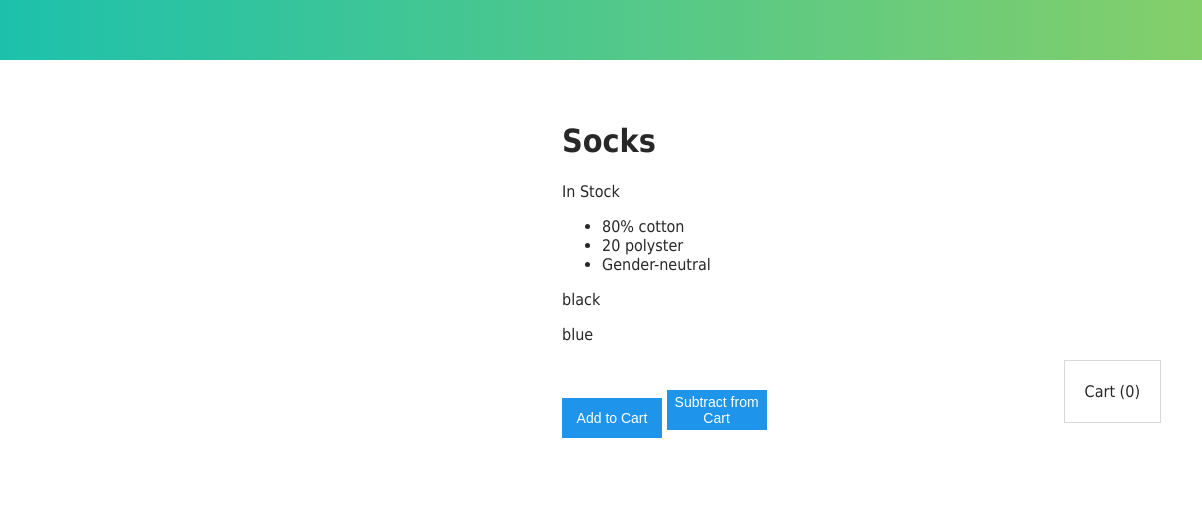
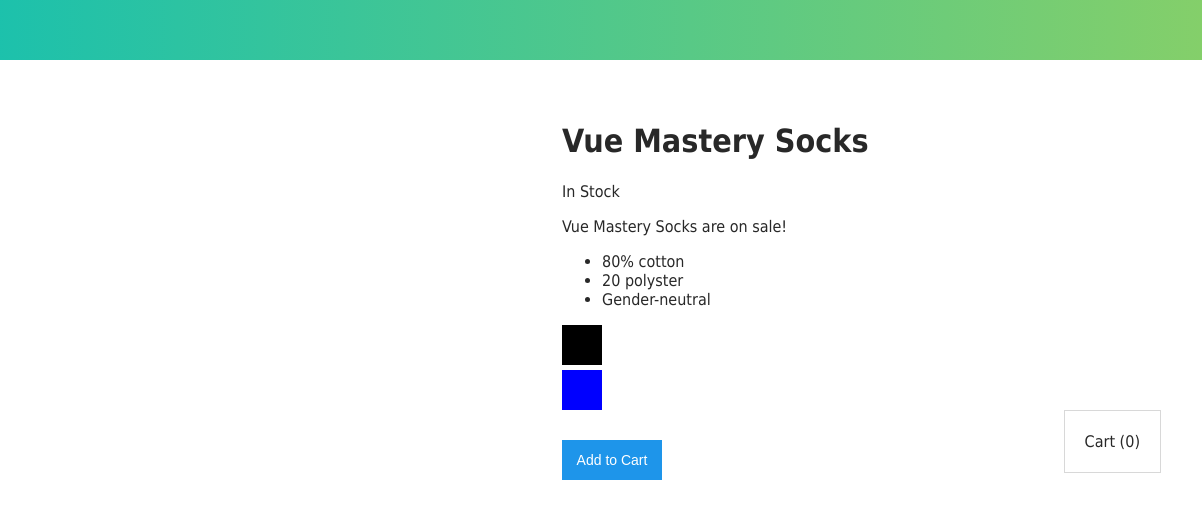
Before and after one commit to brianilles/vue-intro, a plain HTML site: page index.html in a window 1280 px wide. Shown: the full height of the page, 78-1280 px from the left. Drawn offline with nearby package versions, Linux system fonts and the light colour scheme.

Commit message:
class and style binding, computed properties

```diff
--- a/index.html
+++ b/index.html
@@ -18,23 +18,32 @@
         </div>
 
         <div class="product-info">
-          <h1>{{ product }}</h1>
+          <h1>{{ title }}</h1>
           <p v-if="inStock">In Stock</p>
-          <p v-else>Out of Stock</p>
+          <p v-else :class="{outOfStock: !inStock}">Out of Stock</p>
+          <p>{{ sale }}</p>
 
           <!-- detail is the alias for each item in details-->
           <ul>
             <li v-for="detail in details">{{ detail }}</li>
           </ul>
 
-          <div v-for="variant in variants" :key="variant.variantId">
-            <p @mouseover="updateProduct(variant.variantImage)">
-              {{ variant.variantColor }}
-            </p>
-          </div>
+          <div
+            v-for="(variant, index) in variants"
+            :key="variant.variantId"
+            class="color-box"
+            :style="{ backgroundColor: variant.variantColor }"
+            @mouseover="updateProduct(index)"
+          ></div>
 
-          <button v-on:click="addToCart">Add to Cart</button>
-          <button v-on:click="subtractFromCart">Subtract from Cart</button>
+          <button
+            v-on:click="addToCart"
+            :disabled="!inStock"
+            :class="{ disabledButton: !inStock }"
+          >
+            Add to Cart
+          </button>
+
           <div class="cart">
             <p>Cart ({{ cart }})</p>
           </div>
--- a/main.js
+++ b/main.js
@@ -6,23 +6,26 @@ var app = new Vue({
   el: "#app",
   //data
   data: {
+    brand: "Vue Mastery",
     product: "Socks",
-    image: "./assets/black-socks.jpg",
-    inStock: true,
+    selectedVariant: 0,
     details: ["80% cotton", "20 polyster", "Gender-neutral"],
     variants: [
       {
         variantId: 2234,
         variantColor: "black",
-        variantImage: "./assets/black-socks.jpg"
+        variantImage: "./assets/black-socks.jpg",
+        variantQuantity: 10
       },
       {
-        varianId: 2235,
+        variantId: 2235,
         variantColor: "blue",
-        variantImage: "./assets/blue-socks.jpg"
+        variantImage: "./assets/blue-socks.jpg",
+        variantQuantity: 0
       }
     ],
-    cart: 0
+    cart: 0,
+    onSale: true
   },
   methods: {
     //anon function, this. refers to the cart in the data.
@@ -30,11 +33,24 @@ var app = new Vue({
       this.cart += 1;
     },
     // ES6 shorthand
-    updateProduct(variantImage) {
-      this.image = variantImage;
+    updateProduct(index) {
+      this.selectedVariant = index;
+    }
+  },
+  computed: {
+    title() {
+      return `${this.brand} ${this.product}`;
     },
-    subtractFromCart() {
-      return this.cart === 0 ? (this.cart = 0) : (this.cart -= 1);
+    image() {
+      return this.variants[this.selectedVariant].variantImage;
+    },
+    inStock() {
+      return this.variants[this.selectedVariant].variantQuantity;
+    },
+    sale() {
+      return this.onSale
+        ? `${this.brand} ${this.product} are on sale!`
+        : `${this.brand} ${this.product} are not sale!`;
     }
   }
 });
--- a/style.css
+++ b/style.css
@@ -87,3 +87,7 @@ textarea {
   color: #16c0b0;
   text-decoration: underline;
 }
+
+.outOfStock {
+  text-decoration: line-through;
+}
```
